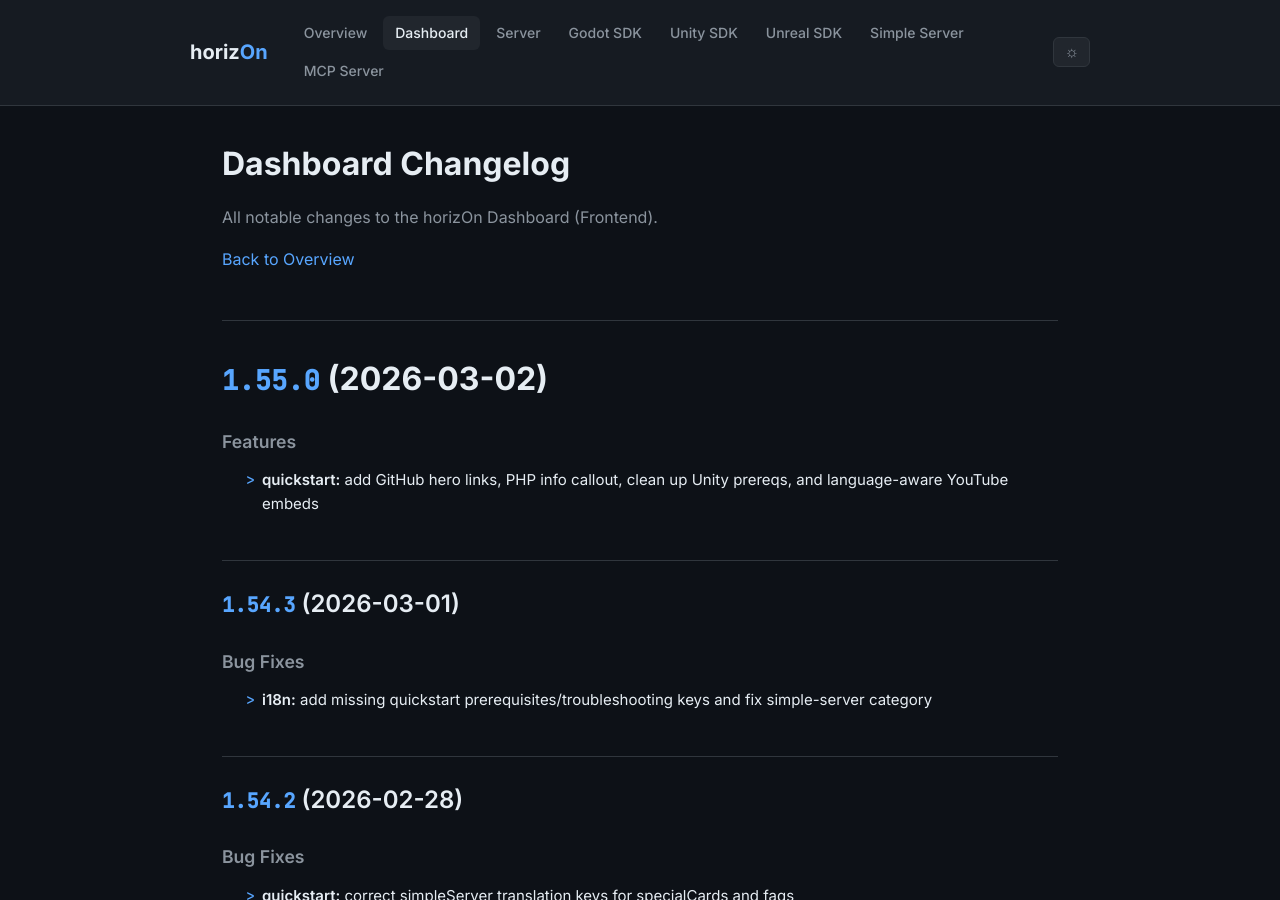
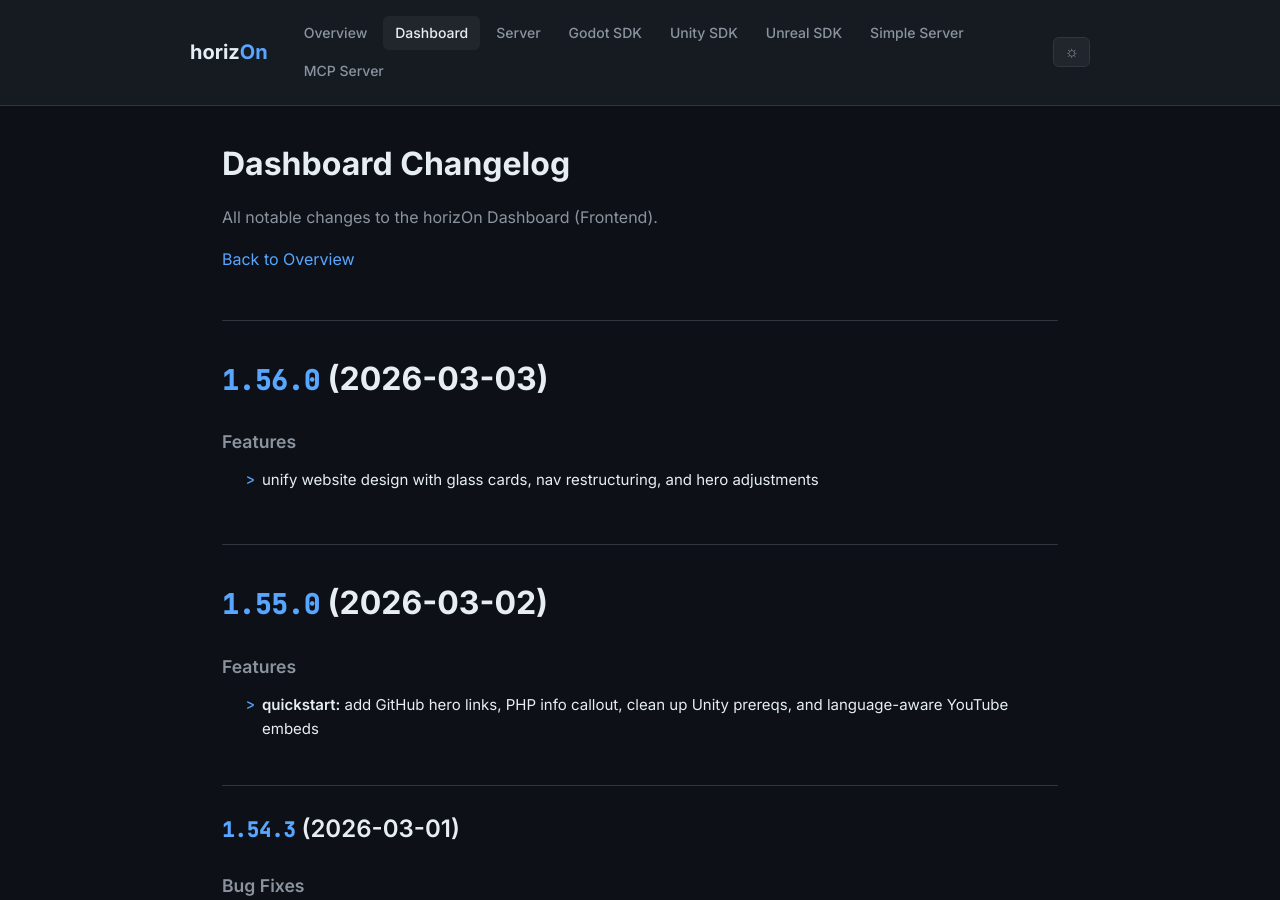
Before and after one commit to ProjectMakersDE/horizOn-Changelog, a Jekyll site: the page built from dashboard-changelog.md, in a window 1280 px wide and 900 px high. Built offline with Jekyll 4.4.1, drawn with Linux system fonts in a browser that asks for light colours.

Commit message:
chore: sync changelogs [skip ci]

```diff
--- a/dashboard-changelog.md
+++ b/dashboard-changelog.md
@@ -8,6 +8,13 @@ title: Dashboard Changelog
 All notable changes to the horizOn Dashboard (Frontend).
 
 [Back to Overview](.)
+
+# [1.56.0](https://github.com/ProjectMakersDE/horizOn-Dashboard/compare/v1.55.0...v1.56.0) (2026-03-03)
+
+
+### Features
+
+* unify website design with glass cards, nav restructuring, and hero adjustments ([1d129ba](https://github.com/ProjectMakersDE/horizOn-Dashboard/commit/1d129ba8579254e2654878dbebe42092528815d5))
 
 # [1.55.0](https://github.com/ProjectMakersDE/horizOn-Dashboard/compare/v1.54.3...v1.55.0) (2026-03-02)
 
```
Also changed, not shown: index.md (+1 -1 lines).
